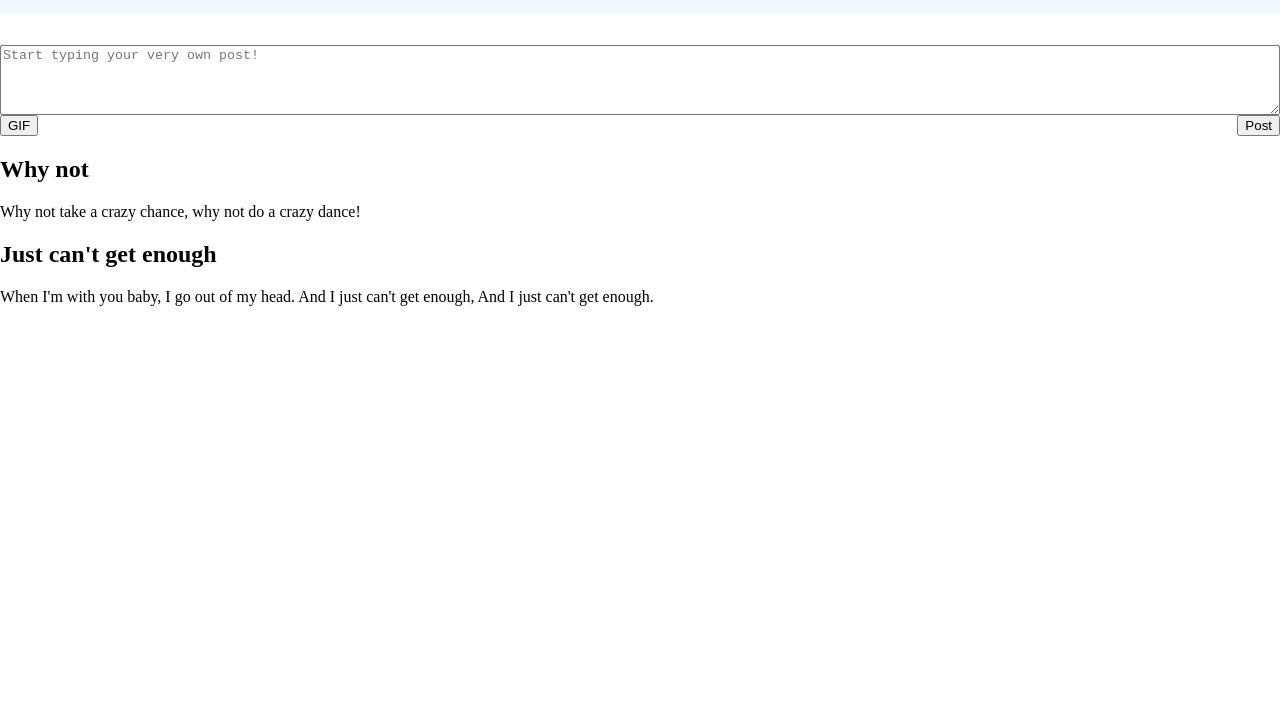
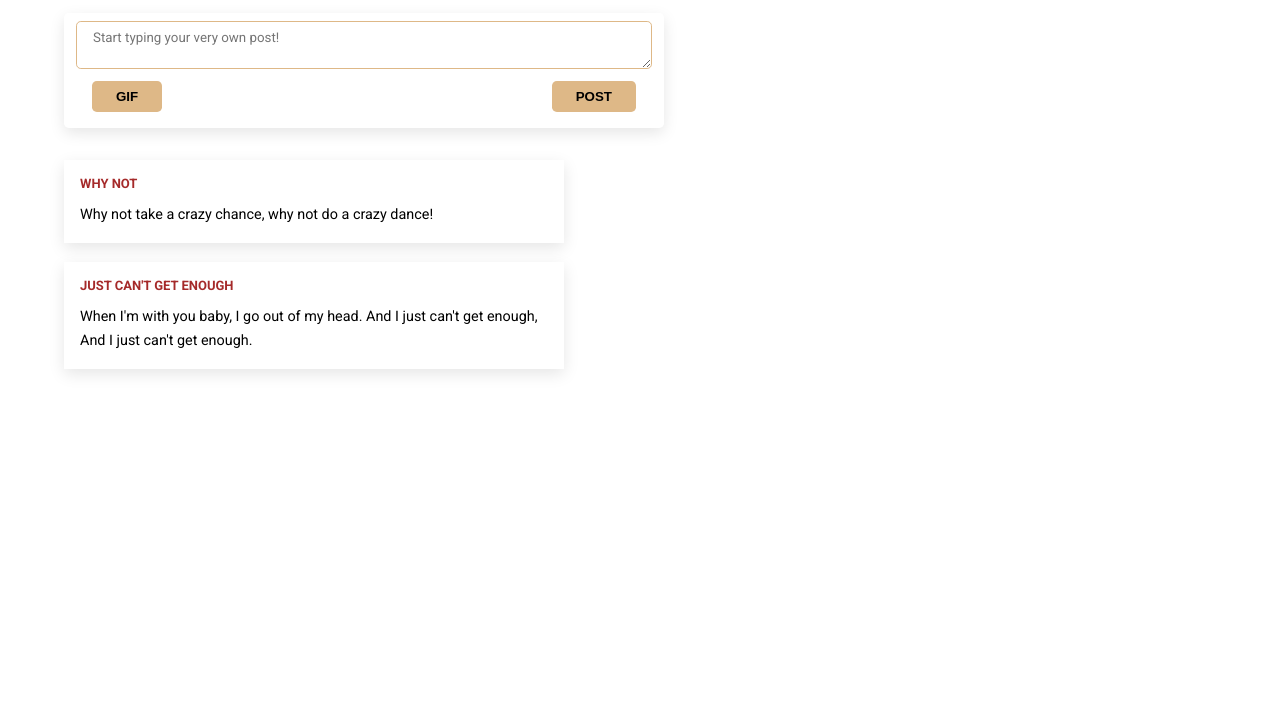
Before and after one commit to mRichardson8/Say-it-project, a plain HTML site: page client/index.html in a window 1280 px wide. Shown: the part 99-800 px from the top of the page. Drawn offline with Linux system fonts and the light colour scheme.

Commit message:
added some styles

```diff
--- a/client/assets/index.js
+++ b/client/assets/index.js
@@ -3,57 +3,63 @@
   {
     title: "Why not",
     post: "Why not take a crazy chance, why not do a crazy dance!",
-    reactions: [1,2,3],
-    reply   : ["I love Hilary Duff", "I hate Hilary Duff", "I think Hilary Duff is just right"]
+    reactions: [1, 2, 3],
+    reply: [
+      "I love Hilary Duff",
+      "I hate Hilary Duff",
+      "I think Hilary Duff is just right",
+    ],
   },
   {
     title: "Just can't get enough",
     post: "When I'm with you baby, I go out of my head. And I just can't get enough, And I just can't get enough.",
-    reactions: [1,2,3],
-    reply: ["Depeche mode is the best", "Who is depeche mode?"]
-}]
+    reactions: [1, 2, 3],
+    reply: ["Depeche mode is the best", "Who is depeche mode?"],
+  },
+];
 
 //functions
 //! This function runs when the window first loads and retrieves all the posts from the server. For each post retrieved, the createPost function is called passing in that post as an argument
-async function getPosts(){
-    try{
-        let response = await fetch('/')
-        let data = await response.json()
+async function getPosts() {
+  try {
+    let response = await fetch("/");
+    let data = await response.json();
     for (let i = 0; i < data.length; i++) {
-            createPost(data[i])
+      createPost(data[i]);
     }
-    } catch(err){
-        console.log(err)
+  } catch (err) {
+    console.log(err);
   }
 }
 
 //! For testing createPost before server implementation
-function getTestPosts(){
-    let data = testObj
+function getTestPosts() {
+  let data = testObj;
   for (let i = 0; i < data.length; i++) {
     createPost(data[i]);
   }
 }
 
 //! This function takes in an individual post and renders the post, the reactions and the comments as HTML
-function createPost(data){
-    let postList = document.getElementById('post-list')
-    let postBox = document.createElement('div');
-    let title = document.createElement('h2');
+function createPost(data) {
+  let postList = document.getElementById("post-list");
+  let postBox = document.createElement("div");
+  postBox.setAttribute("class", "post-box");
+  let title = document.createElement("h2");
+  title.setAttribute("class", "post-title");
   title.innerText = data.title;
-    let text = document.createElement('p');
+  let text = document.createElement("p");
+  text.setAttribute("class", "post-text");
   text.innerText = data.post;
-    let reactions = document.createElement('div');
+  let reactions = document.createElement("div");
   // add function to populate the reactions div
-    let replies = document.createElement('div');
+  let replies = document.createElement("div");
   //add function to populate the replies div
-    postBox.append(title, text, reactions, replies)
-    postList.appendChild(postBox)
+  postBox.append(title, text, reactions, replies);
+  postList.appendChild(postBox);
 }
 
 //event listeners
 
-
-
 //Run the setup
-getTestPosts()
+getTestPosts();
--- a/client/assets/styles.css
+++ b/client/assets/styles.css
@@ -1,9 +1,40 @@
-/* header styles */
-body{
-    margin: 0;
+/* Global styles */
+@import url("https://fonts.googleapis.com/css2?family=Roboto:wght@400;700&display=swap");
+
+/*
+===============
+Variables
+===============
+*/
+
+:root {
+  --clr-white: #fff;
+  --ff-primary: "Lato", sans-serif;
+  --transition: all 0.3s linear;
+  --spacing: 0.25rem;
+  --radius: 0.3rem;
+  --light-shadow: 0 5px 15px rgba(0, 0, 0, 0.1);
+  --dark-shadow: 0 5px 15px rgba(0, 0, 0, 0.2);
 }
 
-header{
+* {
+  padding: 0;
+  margin: 0;
+  box-sizing: border-box;
+}
+
+body {
+  margin: 0;
+  font-family: "Roboto", sans-serif;
+}
+
+ul {
+  list-style: none;
+}
+
+/* Header styling */
+
+header {
   background-color: aliceblue;
   height: 10vh;
   display: flex;
@@ -12,39 +43,71 @@
   margin-bottom: 2rem;
 }
 
-header h1{
+header h1 {
   margin: 20px;
   font-size: 3rem;
 }
 
 /* Main */
-main{
-    width: 100%;
+main {
+  width: 90vw;
+  max-width: 1170px;
+  margin: 0 auto;
 }
 
 /* form styles */
-form#new-post-form{
-    display: flex;
-    flex-direction: column;
+#new-post-form {
+  max-width: 600px;
+  padding: 0.5rem 0.75rem;
+  border-radius: var(--radius);
+  margin-bottom: 2rem;
+  box-shadow: var(--light-shadow);
+  /* display: flex;
+  flex-direction: column; */
 }
 
-form #form-text{
-    height: 4rem;
-    word-wrap:normal
+#form-text {
+  width: 100%;
+  padding: 0.5rem 1rem;
+  border: 1px solid burlywood;
+  border-radius: var(--radius);
+  font-family: inherit;
+  outline: none;
+  word-wrap: normal;
 }
 
-form div{
-    width: 100%;
+.btn-container {
   display: flex;
   justify-content: space-between;
+  padding: 0.5rem 1rem;
 }
 
-form div #gif-btn{
-
-}
-
-form div #submit-btn{
-
+.btn {
+  border: none;
+  padding: 0.5rem 1.5rem;
+  border-radius: var(--radius);
+  text-transform: uppercase;
+  background-color: burlywood;
+  cursor: pointer;
+  font-weight: bold;
 }
 
 /* Post List styles */
+.post-box {
+  max-width: 500px;
+  padding: 1rem;
+  margin-bottom: 1.2rem;
+  box-shadow: var(--light-shadow);
+}
+
+.post-title {
+  text-transform: uppercase;
+  font-size: small;
+  color: brown;
+  margin-bottom: 0.75rem;
+}
+
+.post-text {
+  line-height: 1.5rem;
+  font-size: 0.9rem;
+}
--- a/client/index.html
+++ b/client/index.html
@@ -1,25 +1,31 @@
 <!DOCTYPE html>
 <html lang="en">
   <head>
-    <meta charset="UTF-8">
-    <meta http-equiv="X-UA-Compatible" content="IE=edge">
-    <meta name="viewport" content="width=device-width, initial-scale=1.0">
+    <meta charset="UTF-8" />
+    <meta http-equiv="X-UA-Compatible" content="IE=edge" />
+    <meta name="viewport" content="width=device-width, initial-scale=1.0" />
     <title>Say it!</title>
-    <link rel="stylesheet" href="assets/styles.css">
+    <link rel="stylesheet" href="assets/styles.css" />
     <script defer src="assets/index.js"></script>
   </head>
   <body>
     <header><h1>Say it!</h1></header>
     <main>
       <form action="" id="new-post-form">
-            <textarea name="form-text" id="form-text" placeholder="Start typing your very own post!"></textarea>
-            <div>
-                <button id="gif-btn">GIF</button>
-                <button id="submit-btn" type="submit">Post</button>
+        <textarea
+          name="form-text"
+          id="form-text"
+          placeholder="Start typing your very own post!"
+        ></textarea>
+        <div class="btn-container">
+          <button class="btn" id="gif-btn">GIF</button>
+          <button class="btn" id="submit-btn" type="submit">Post</button>
         </div>
       </form>
 
-        <section id="post-list"></section>
+      <section id="post-list">
+
+      </section>
     </main>
   </body>
 </html>
```
Lines whose indentation alone changed are shown as unchanged.
